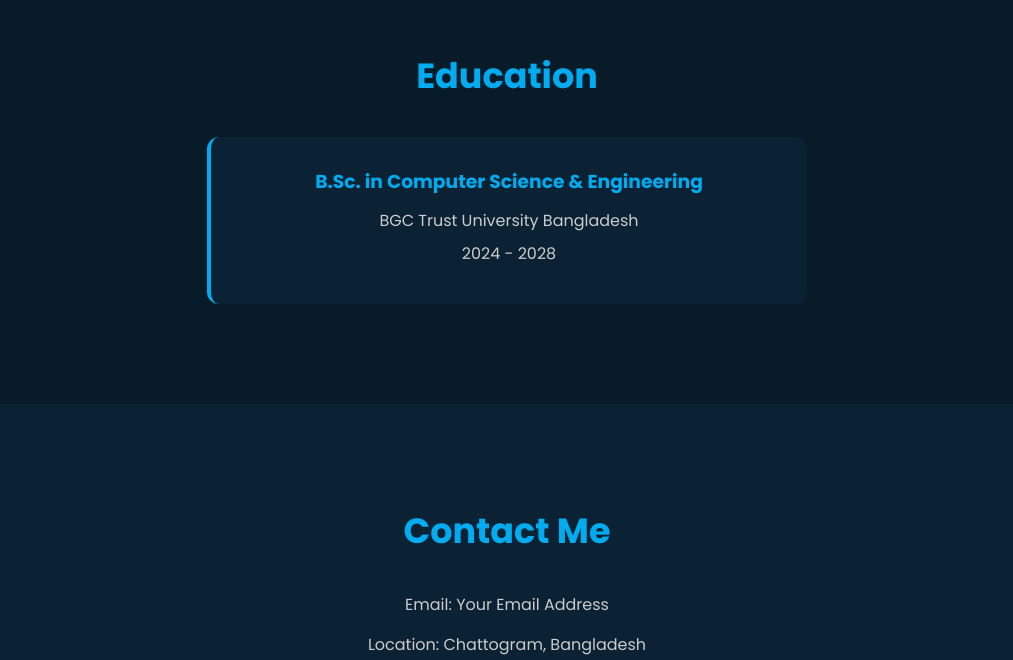
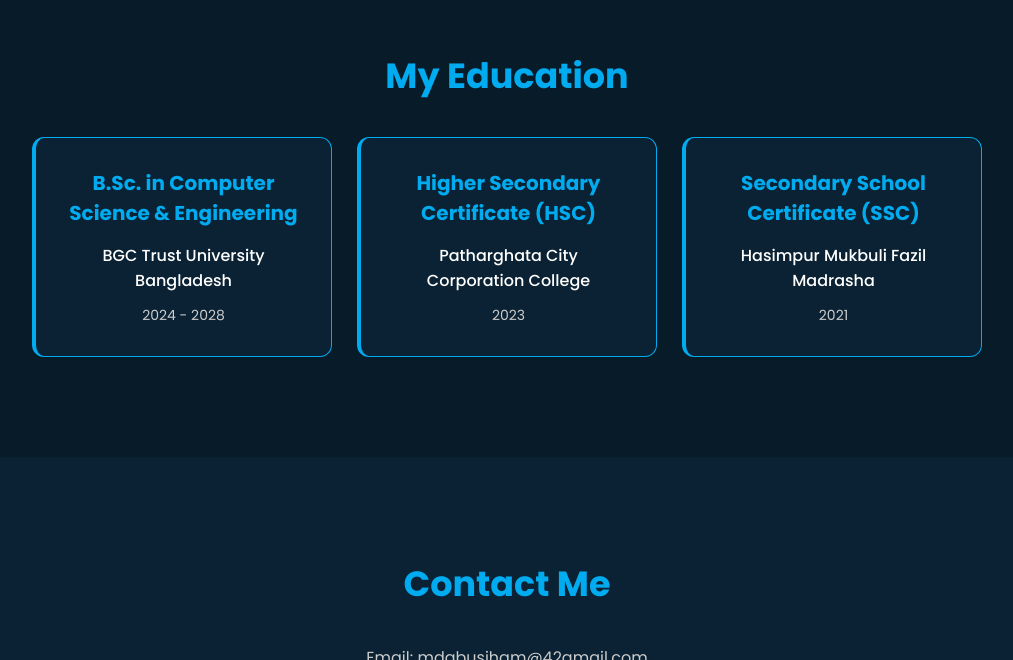
Before and after one commit to md-siham123/portfolio, a plain HTML site: page index.html in a window 1280 px wide. Shown: the part 2140-2800 px from the top of the page, without its empty margins (133-1146 px from the left). Drawn offline with Linux system fonts and the light colour scheme.

Commit message:
Update portfolio

```diff
--- a/index.html
+++ b/index.html
@@ -4,7 +4,6 @@
     <meta charset="UTF-8">
     <meta name="viewport" content="width=device-width, initial-scale=1.0">
     <title>My Personal Portfolio</title>
-
 
     <link rel="stylesheet" href="style/style.css">
 </head>
@@ -21,6 +20,7 @@
                 <li><a href="#about">About</a></li>
                 <li><a href="#skills">Skills</a></li>
                 <li><a href="#projects">Projects</a></li>
+                <li><a href="#education">Education</a></li>
                 <li><a href="#contact">Contact</a></li>
             </ul>
         </nav>
@@ -126,13 +126,42 @@
     <!-- Education Section -->
     <section id="education" class="education">
 
-        <h2 class="heading">Education</h2>
+        <h2 class="heading">My Education</h2>
 
+        <div class="education-container">
+
+            <!-- University -->
             <div class="education-box">
 
                 <h3>B.Sc. in Computer Science & Engineering</h3>
-            <p>BGC Trust University Bangladesh</p>
+
+                <h4>BGC Trust University Bangladesh</h4>
+
                 <p>2024 - 2028</p>
+
+            </div>
+
+            <!-- HSC -->
+            <div class="education-box">
+
+                <h3>Higher Secondary Certificate (HSC)</h3>
+
+                <h4>Patharghata City Corporation College</h4>
+
+                <p>2023</p>
+
+            </div>
+
+            <!-- SSC -->
+            <div class="education-box">
+
+                <h3>Secondary School Certificate (SSC)</h3>
+
+                <h4>Hasimpur Mukbuli Fazil Madrasha</h4>
+
+                <p>2021</p>
+
+            </div>
 
         </div>
 
@@ -143,7 +172,8 @@
 
         <h2 class="heading">Contact Me</h2>
 
-        <p>Email: Your Email Address</p>
+        <p>Email: mdabusiham@42gmail.com</p>
+
         <p>Location: Chattogram, Bangladesh</p>
 
         <a href="mailto:your@email.com" class="btn">
--- a/style/style.css
+++ b/style/style.css
@@ -1,5 +1,6 @@
 /* Google Font */
 @import url('https://fonts.googleapis.com/css2?family=Poppins:wght@300;400;500;600;700&display=swap');
+
 
 /* Common CSS */
 
@@ -16,7 +17,9 @@ background: #081b29;
     color: white;
 }
 
+
 /* Navbar */
+
 header {
     background: #05131e;
     padding: 20px 8%;
@@ -53,7 +56,9 @@ transition: 0.3s;
     color: #00abf0;
 }
 
+
 /* Home Section */
+
 .home {
     min-height: 90vh;
     display: flex;
@@ -89,7 +94,9 @@ margin-bottom: 25px;
     color: #ccc;
 }
 
+
 /* Home Image */
+
 .home-image img {
     width: 350px;
     height: 350px;
@@ -98,7 +105,9 @@ border-radius: 50%;
     border: 5px solid #00abf0;
 }
 
+
 /* Button */
+
 .btn {
     display: inline-block;
     background: #00abf0;
@@ -114,7 +123,9 @@ transition: 0.3s;
     background: white;
 }
 
+
 /* Common Heading */
+
 .heading {
     text-align: center;
     font-size: 35px;
@@ -122,7 +133,9 @@ color: #00abf0;
     margin-bottom: 35px;
 }
 
+
 /* About Section */
+
 .about {
     padding: 100px 10%;
     text-align: center;
@@ -136,7 +149,9 @@ line-height: 1.9;
     color: #ccc;
 }
 
+
 /* Skills Section */
+
 .skills {
     padding: 100px 10%;
     text-align: center;
@@ -163,7 +178,9 @@ color: #081b29;
     transform: translateY(-5px);
 }
 
+
 /* Projects Section */
+
 .projects {
     padding: 100px 10%;
     background: #0a2233;
@@ -200,32 +217,59 @@ color: #ccc;
     line-height: 1.7;
 }
 
+
 /* Education Section */
+
 .education {
     padding: 100px 10%;
     text-align: center;
+    background: #081b29;
+}
+
+.education-container {
+    display: flex;
+    justify-content: center;
+    flex-wrap: wrap;
+    gap: 25px;
 }
 
 .education-box {
     background: #0a2233;
     padding: 30px;
     border-radius: 12px;
-max-width: 600px;
-margin: auto;
+    width: 300px;
+    border: 1px solid #00abf0;
     border-left: 4px solid #00abf0;
+    transition: 0.3s;
+}
+
+.education-box:hover {
+    transform: translateY(-8px);
+    box-shadow: 0 0 15px rgba(0, 171, 240, 0.2);
 }
 
 .education-box h3 {
     color: #00abf0;
+    font-size: 20px;
+    margin-bottom: 15px;
+}
+
+.education-box h4 {
+    color: white;
+    font-size: 16px;
+    font-weight: 500;
     margin-bottom: 12px;
 }
 
 .education-box p {
-margin: 8px;
     color: #ccc;
+    font-size: 14px;
+    margin-top: 10px;
 }
 
+
 /* Contact Section */
+
 .contact {
     padding: 100px 10%;
     text-align: center;
@@ -237,7 +281,23 @@ margin: 15px;
     color: #ccc;
 }
 
+
+/* Clickable Email */
+
+.contact p a {
+    color: #00abf0;
+    text-decoration: none;
+    transition: 0.3s;
+}
+
+.contact p a:hover {
+    color: white;
+    text-decoration: underline;
+}
+
+
 /* Footer */
+
 footer {
     background: #05131e;
     text-align: center;
@@ -245,8 +305,10 @@ padding: 25px;
     color: #ccc;
 }
 
+
 /* Responsive Design */
 /* Tablet and Mobile */
+
 @media (max-width: 768px) {
 
     header {
@@ -318,8 +380,14 @@ color: #ccc;
         max-width: 350px;
     }
 
+    .education-container {
+        flex-direction: column;
+        align-items: center;
+    }
+
     .education-box {
         width: 100%;
+        max-width: 350px;
     }
 
     footer {
@@ -328,7 +396,9 @@ color: #ccc;
     }
 }
 
+
 /* Small Mobile Screens */
+
 @media (max-width: 480px) {
 
     .logo {
```
Lines whose indentation alone changed are shown as unchanged.
